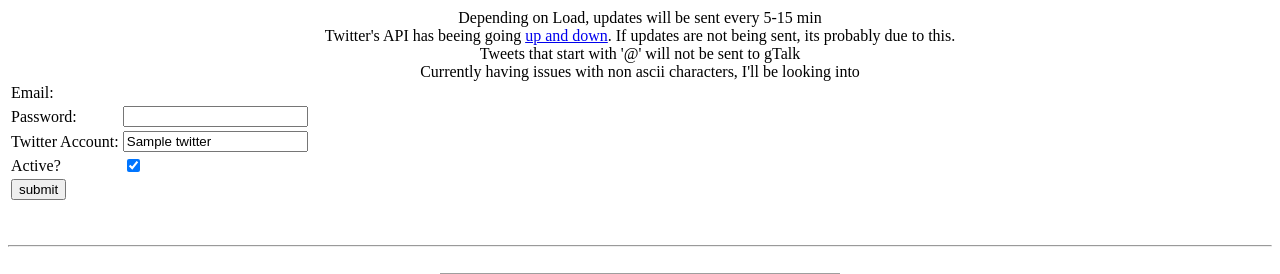
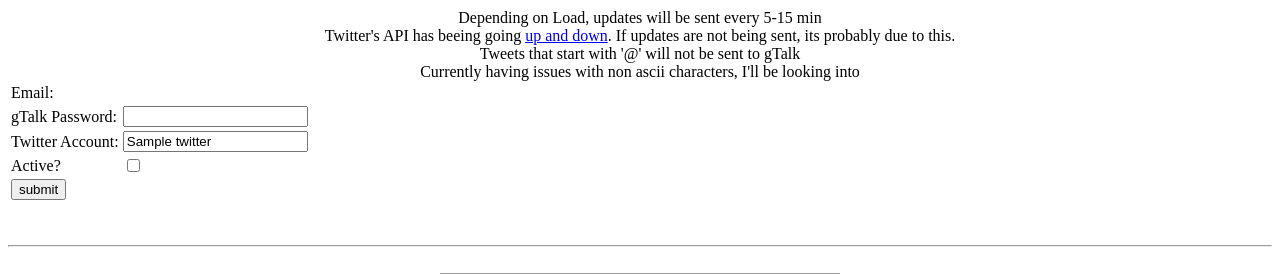
Before and after one commit to broderboy/gpowered, a Python web app: template gpowered/appengine/twitter2gTalk/templates/settings.html in a window 1280 px wide. Shown: the part 479-753 px from the top of the page. Run offline with Jinja, Linux system fonts and the light colour scheme; the template is opened without the code that fills it: most values are stand-ins (such as "Sample title", 1, 10 or a date in 2020); grey boxes are pictures that could not be loaded.

Commit message:
made info a little clearer

```diff
--- a/gpowered/appengine/twitter2gTalk/templates/settings.html
+++ b/gpowered/appengine/twitter2gTalk/templates/settings.html
@@ -11,9 +11,9 @@
 <form action="/settings/" method="POST">
 <table>
 	<tr><td>Email:</td><td>{{ user.email }}</td></tr>
-	<tr><td>Password: </td><td><input type="password" name="password"></td></tr>
+	<tr><td>gTalk Password: </td><td><input type="password" name="password"></td></tr>
 	<tr><td>Twitter Account: </td><td><input type="text" name="twitter" {% if twitter %}value="{{ twitter }}"{% endif %}</td></tr>
-	<tr><td>Active? </td><td><input type="checkbox" name="active" value="yes" checked="true"></td></tr>
+	<tr><td>Active? </td><td><input type="checkbox" name="active" value="yes"{% if active %} checked{% endif %}"></td></tr>
 	<tr><td colspan="2"><input type="submit" value="submit">
 </table>
 </form>
```
